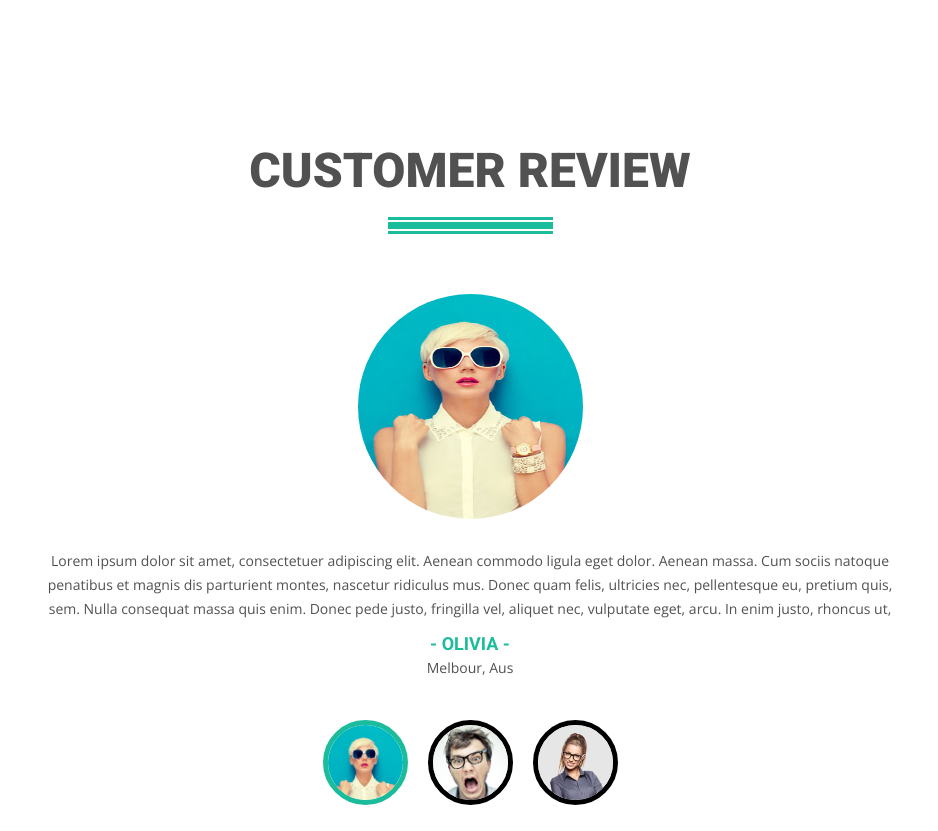
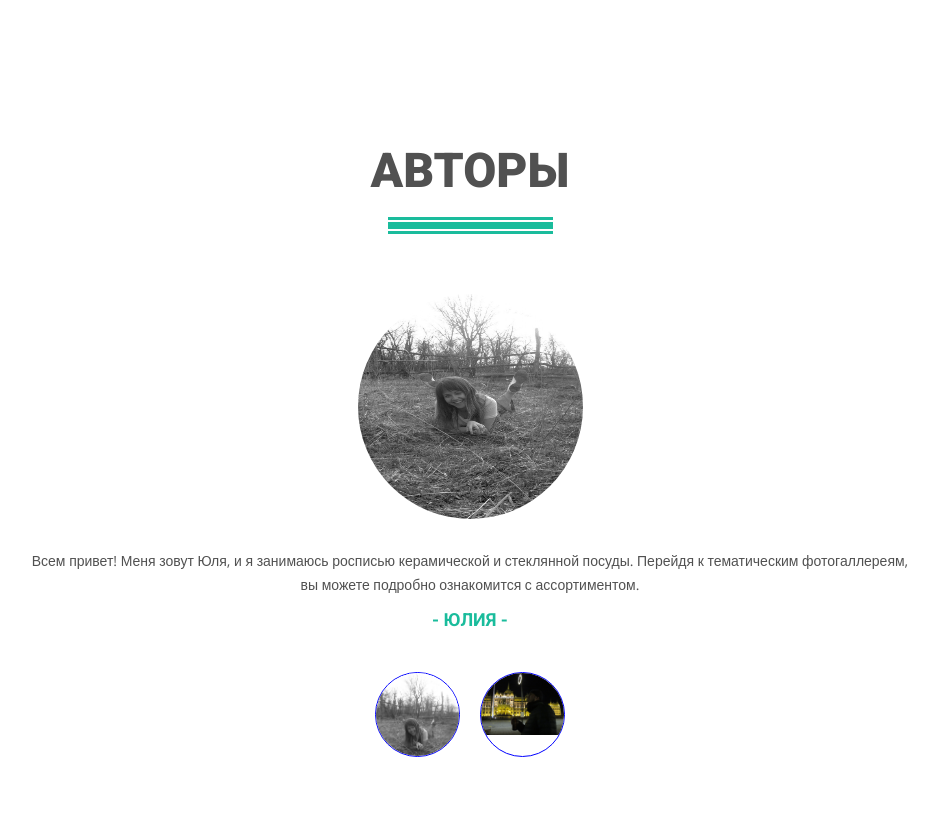
Before and after one commit to sarlackdevelopment/god_cat, a plain HTML site: page god_cat/public_html/index.html in a window 1280 px wide. Shown: the part 2180-3011 px from the top of the page, without its empty margins (170-1108 px from the left). Drawn offline with nearby package versions, Linux system fonts and the light colour scheme.

Commit message:
Итог 28.01.2018.

```diff
--- a/god_cat/public_html/index.html
+++ b/god_cat/public_html/index.html
@@ -663,7 +663,7 @@
                 <div class="row">
                     <div class="col-md-12">
                         <div class="titie-section wow fadeInDown animated ">
-                            <h1>customer review</h1>
+                            <h1>АВТОРЫ</h1>
                         </div>
                     </div>
                 </div>
@@ -672,41 +672,41 @@
                         <!-- Wrapper for slides -->
                         <div class="carousel-inner" role="listbox">
                             <div class="item active">
-                                <img src="images/member1.png" width="320" height="439" alt="">
+                                <img src="images/Autors/Julia.jpg" width="320" height="439" alt="">
                                 <div class="carousel-caption">
-                                    <p>Lorem ipsum dolor sit amet, consectetuer adipiscing elit. Aenean commodo ligula eget dolor. Aenean massa. Cum sociis natoque penatibus et magnis dis parturient montes, nascetur ridiculus mus. Donec quam felis, ultricies nec, pellentesque eu, pretium quis, sem. Nulla consequat massa quis enim. Donec pede justo, fringilla vel, aliquet nec, vulputate eget, arcu. In enim justo, rhoncus ut, </p>
-                                    <h3>- Olivia -</h3>
-                                    <span>Melbour, Aus</span>
+                                    <p>Всем привет! Меня зовут Юля, и я занимаюсь росписью керамической и стеклянной посуды. Перейдя к тематическим фотогаллереям, вы можете подробно ознакомится с ассортиментом.</p>
+                                    <h3>- Юлия -</h3>
+                                    <!--<span>Melbour, Aus</span>-->
                                 </div>
                             </div>
                             <div class="item">
-                                <img src="images/member2.png" width="320" height="439" alt="">
+                                <img src="images/Autors/Alex.jpg" width="320" height="439" alt="">
                                 <div class="carousel-caption">
-                                    <p>Lorem ipsum dolor sit amet, consectetuer adipiscing elit. Aenean commodo ligula eget dolor. Aenean massa. Cum sociis natoque penatibus et magnis dis parturient montes, nascetur ridiculus mus. Donec quam felis, ultricies nec, pellentesque eu, pretium quis, sem. Nulla consequat massa quis enim. Donec pede justo, fringilla vel, aliquet nec, vulputate eget, arcu. In enim justo, rhoncus ut, </p>
-                                    <h3>- Olivia -</h3>
-                                    <span>Melbour, Aus</span>
+                                    <p>А я Александр - профессиональный программист и, по совместительству, муж. Сайт разработан мной для любимой жены.</p>
+                                    <h3>- Александр -</h3>
+                                    <!--<span>Melbour, Aus</span>-->
                                 </div>
                             </div>
-                            <div class="item">
+<!--                            <div class="item">
                                 <img src="images/member3.png" width="320" height="439" alt="">
                                 <div class="carousel-caption">
                                     <p>Lorem ipsum dolor sit amet, consectetuer adipiscing elit. Aenean commodo ligula eget dolor. Aenean massa. Cum sociis natoque penatibus et magnis dis parturient montes, nascetur ridiculus mus. Donec quam felis, ultricies nec, pellentesque eu, pretium quis, sem. Nulla consequat massa quis enim. Donec pede justo, fringilla vel, aliquet nec, vulputate eget, arcu. In enim justo, rhoncus ut, </p>
                                     <h3>- Olivia -</h3>
                                     <span>Melbour, Aus</span>
                                 </div>
-                            </div>
+                            </div>-->
                         </div>
                         <!-- Indicators -->
                         <ol class="carousel-indicators review-controlar">
-                            <li data-target="#feedback" data-slide-to="0" class="active">
-                                <img src="images/member1.png" width="320" height="439" alt="">
+                            <li style="border: 1px solid blue" data-target="#feedback" data-slide-to="0" class="active">
+                                <img src="images/Autors/Julia.jpg" width="320" height="439" alt="">
                             </li>
-                            <li data-target="#feedback" data-slide-to="1">
-                                <img src="images/member2.png" width="320" height="439" alt="">
+                            <li style="border: 1px solid blue" data-target="#feedback" data-slide-to="1">
+                                <img src="images/Autors/Alex.jpg" width="320" height="439" alt="">
                             </li>
-                            <li data-target="#feedback" data-slide-to="2">
+<!--                            <li data-target="#feedback" data-slide-to="2">
                                 <img src="images/member3.png" width="320" height="439" alt="">
-                            </li>
+                            </li>-->
                         </ol>
                     </div>
                 </div>
```
Also changed, not shown: god_cat/public_html/images/Autors/Alex.jpg (added), god_cat/public_html/images/Autors/Julia.jpg (added).
